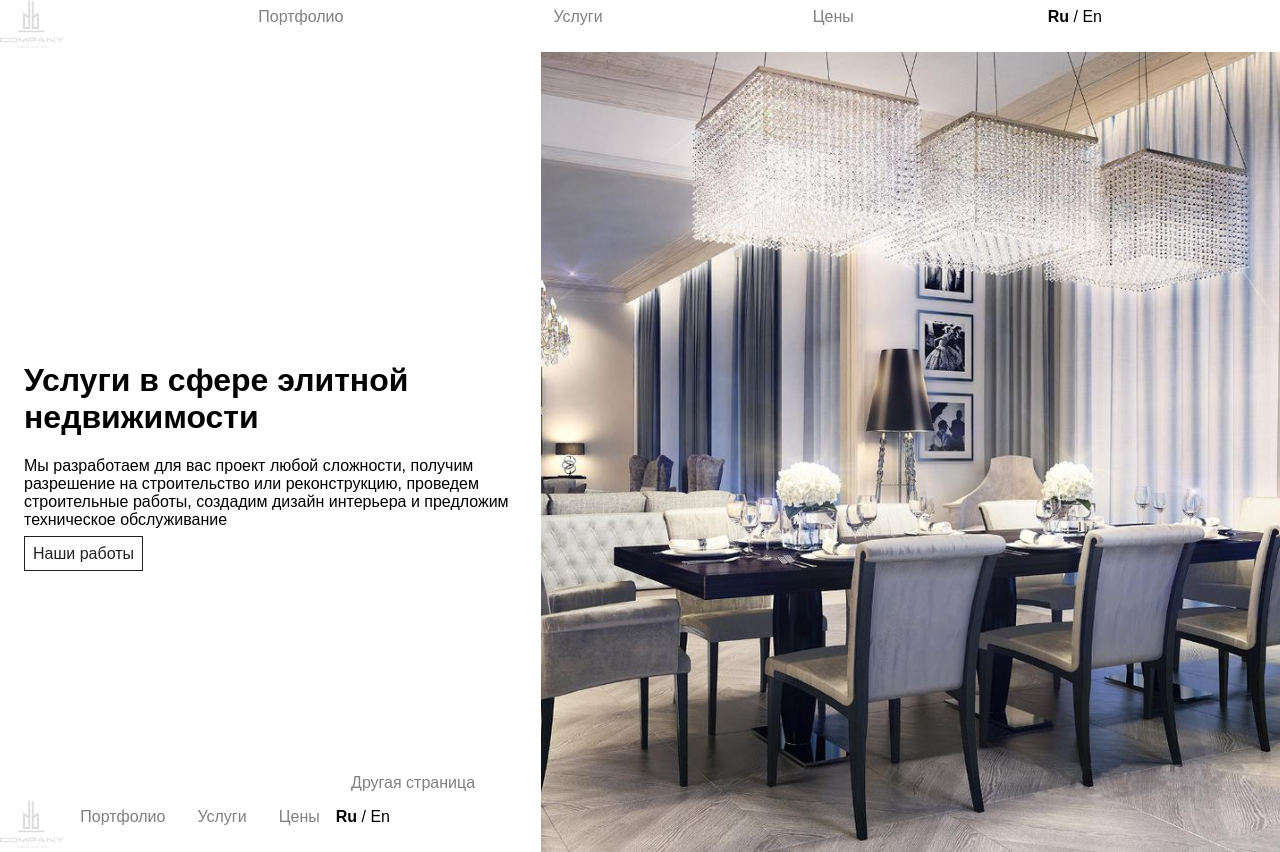
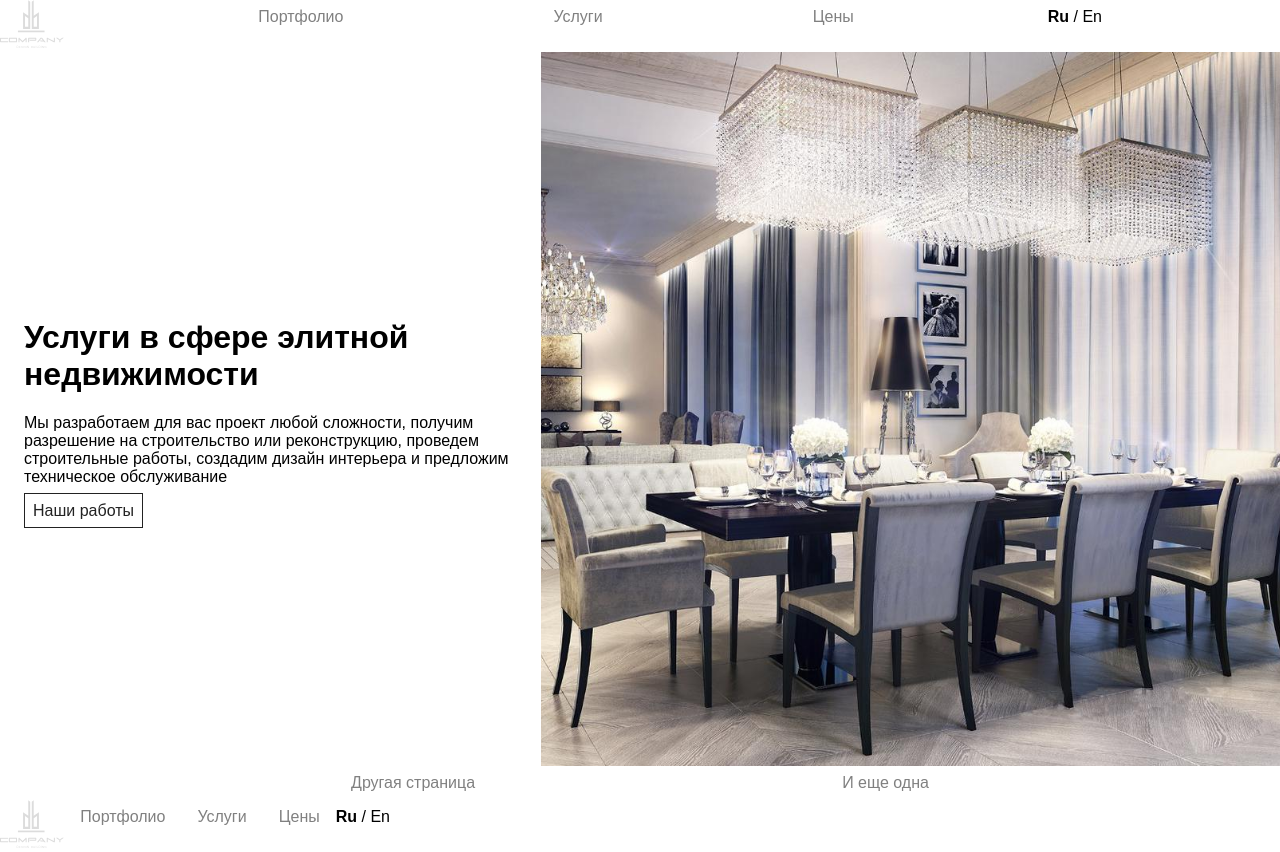
Before and after one commit to flipmotion/db, a React (Create React App) app: page / in a window 1280 px wide. After the commit the page ends 800 px from the top, so only its background shows below. Built offline with nearby package versions, Linux system fonts and the light colour scheme.

Commit message:
Fix home page

```diff
--- a/src/App.js
+++ b/src/App.js
@@ -7,7 +7,7 @@ import contentIn from './content';
 import { TopBar, BottomBar } from './components/Menu/MenuBars';
 import LangIcon from './components/Menu/LangIcon';
 import LogoWrapper from './components/Menu/LogoWrapper';
-import { injectGlobal } from 'styled-components';
+import styled, { injectGlobal } from 'styled-components';
 
 injectGlobal`
   body {
@@ -19,12 +19,16 @@ injectGlobal`
   }
 `;
 
+const FullHeightDiv = styled.div`
+  height: 100vh;
+`;
+
 const App = props => (
   <IntApp
     render={(lang, toggleLang) => {
       const content = contentIn(lang);
       return (
-        <div style={{ height: '100vh' }}>
+        <FullHeightDiv>
           <Router>
             <MenuContainer
               topBar={
@@ -50,7 +54,7 @@ const App = props => (
               <AppRouter lang={lang} />
             </MenuContainer>
           </Router>
-        </div>
+        </FullHeightDiv>
       );
     }}
   />
--- a/src/components/HomePage.js
+++ b/src/components/HomePage.js
@@ -1,19 +1,6 @@
 import React, { Fragment } from 'react';
 import { Link } from 'react-router-dom';
 import styled from 'styled-components';
-
-const Image = styled.img.attrs({
-  style: props => ({ ...props.style, ...mediaStyle(props.animationStage) }),
-  src: props => props.imageSrc,
-  alt: props => props.imageAlt
-})`
-  height: 100%;
-  object-fit: cover;
-  width: 100%;
-  min-width: 0;
-  transition: all 0.85s ease-out 0.35s;
-  flex: 6;
-`;
 
 const PortfolioButton = styled(Link).attrs({
   to: props => ({
@@ -79,8 +66,18 @@ const Text = styled.div.attrs({
   z-index: 1;
 `;
 
+const Image = styled.img`
+  height: 100%;
+  object-fit: cover;
+  width: 100%;
+  min-width: 0;
+  transition: all 0.85s ease-out 0.35s;
+  flex: 6;
+`;
+
 const Composer = styled.div`
   display: flex;
+  align-items: stretch;
   height: 100%;
   @media (orientation: portrait), (max-width: 50rem) {
     position: relative;
@@ -99,7 +96,11 @@ const Composer = styled.div`
 const HomePage = props => (
   <Composer>
     <Text {...props} />
-    <Image {...props} />
+    <Image
+      alt={props.imageAlt}
+      src={props.imageSrc}
+      style={{ ...props.style, ...mediaStyle(props.animationStage) }}
+    />
   </Composer>
 );
 
--- a/src/containers/AppRouter.js
+++ b/src/containers/AppRouter.js
@@ -14,6 +14,12 @@ import PortfolioItem from '../components/PortfolioItem';
 
 import contentIn from '../content';
 
+const RelativeDiv = styled.div`
+  position: relative;
+  width: 100%;
+  height: 100%;
+`;
+
 const AbsoluteDiv = styled.div`
   position: absolute;
   width: 100%;
@@ -23,6 +29,8 @@ const AbsoluteDiv = styled.div`
 
 const animationDuration = 850;
 
+// To figure out how this monster works, check out
+// https://medium.com/@pshrmn/4b73f634992a
 export default ({ lang }) => {
   const content = contentIn(lang);
   return (
@@ -34,12 +42,13 @@ export default ({ lang }) => {
             timeout={{ enter: 0, exit: animationDuration }}
           >
             {animationStage => (
+              <RelativeDiv>
                 <Switch location={location}>
                   <Route
                     exact
                     path="/"
                     render={() => (
-                    <AbsoluteDiv>
+                      <AbsoluteDiv data-name="AbsoluteDiv">
                         <HomePage
                           animationStage={animationStage}
                           header={content.homePage.header}
@@ -99,6 +108,7 @@ export default ({ lang }) => {
                   />
                   <Route component={Page404} />
                 </Switch>
+              </RelativeDiv>
             )}
           </Transition>
         </TransitionGroup>
--- a/src/containers/MenuContainer.js
+++ b/src/containers/MenuContainer.js
@@ -15,9 +15,10 @@ Wrapper.propTypes = {
 };
 
 const Content = styled.div`
-  display: ${props => (props.displayed ? 'initial' : 'none')}
+  display: ${props => (props.displayed ? 'initial' : 'none')};
   overflow-y: auto;
   flex: auto;
+  height: 100%;
 `;
 
 Content.propTypes = {
```
Lines whose indentation alone changed are shown as unchanged.
